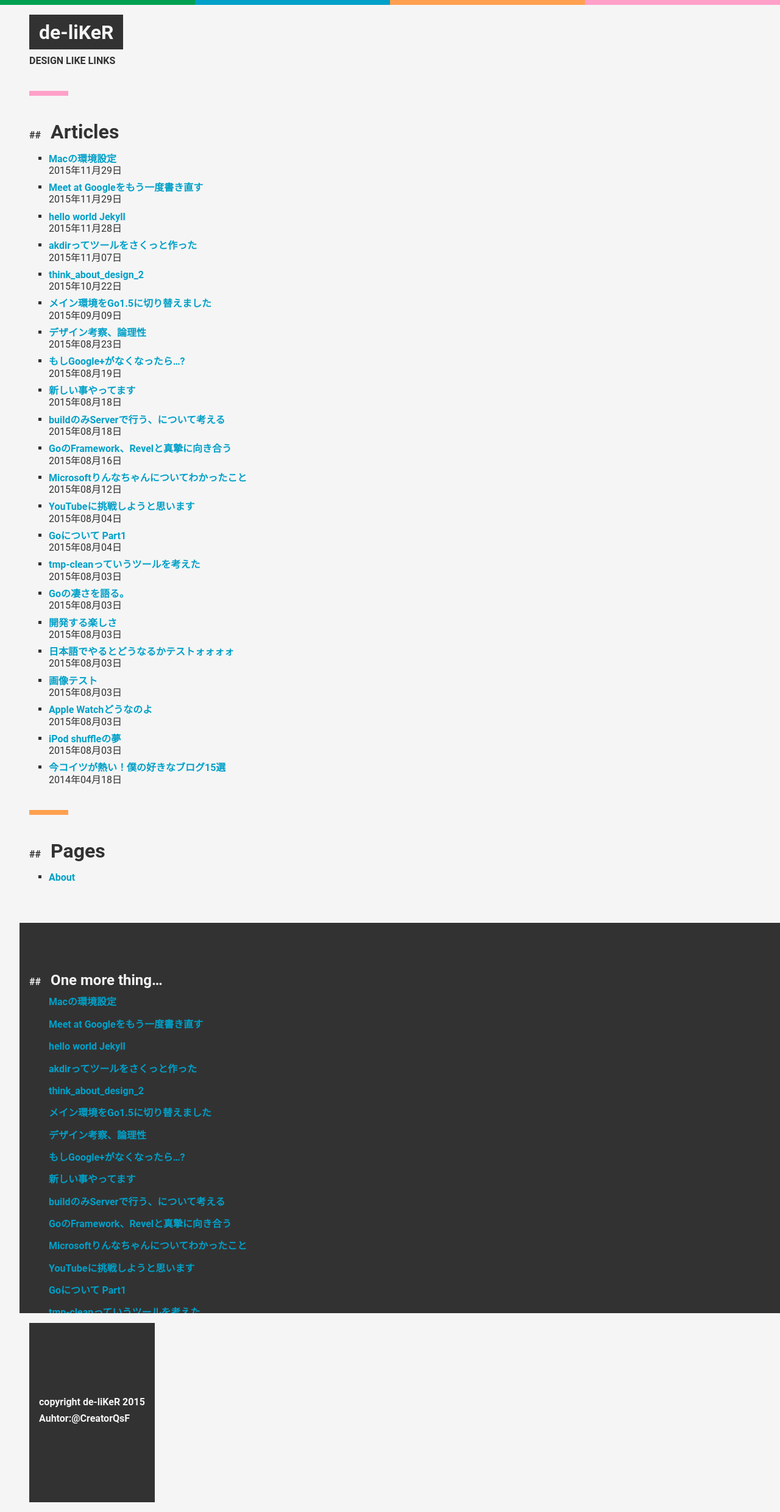
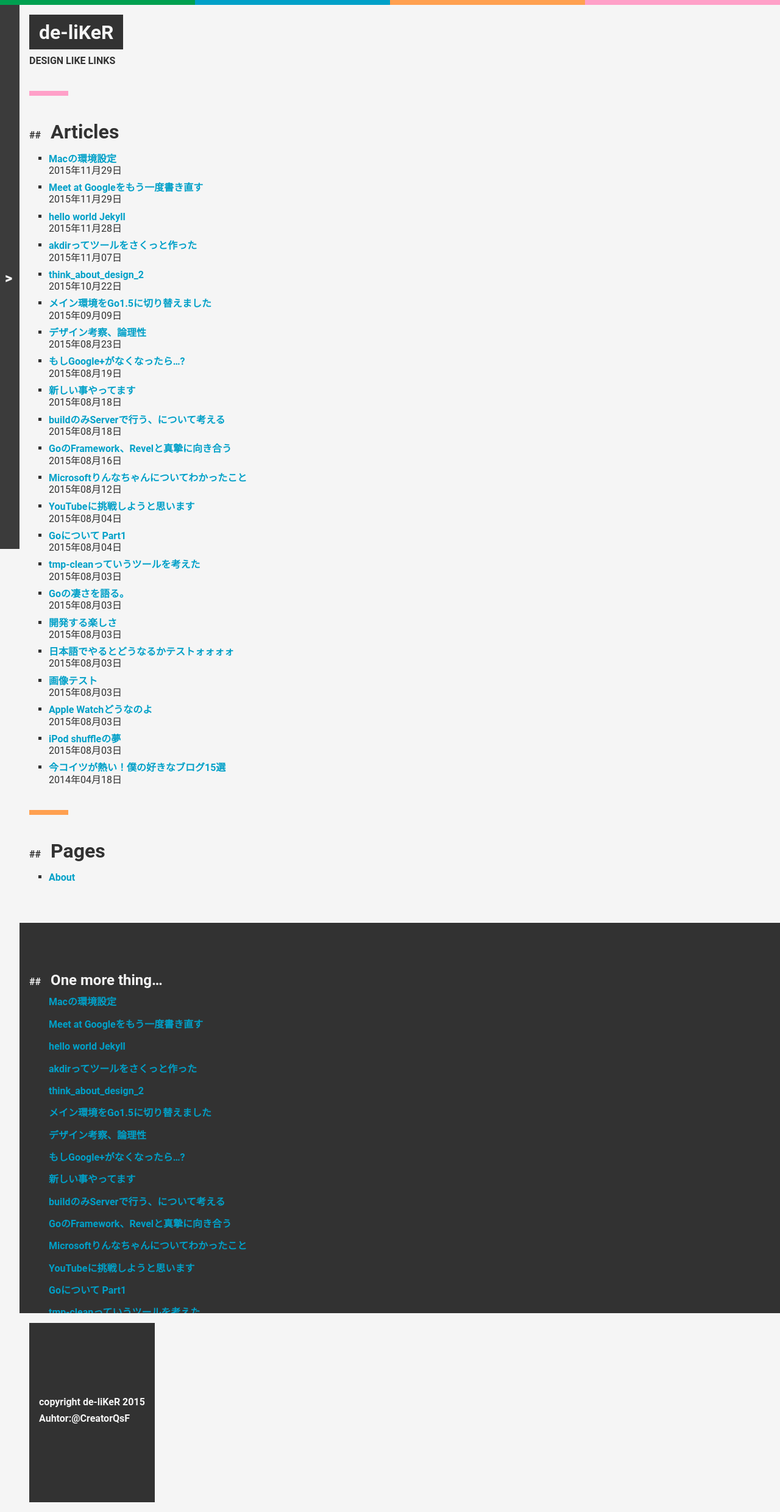
Before and after one commit to CreatorQsF/creatorqsf.github.io, a Jekyll site: the page built from index.md, in a window 1280 px wide. Shown: the whole page at 61% size. Built offline with Jekyll 4.4.1, drawn with Linux system fonts in a browser that asks for light colours.

Commit message:
2015/11/29

```diff
--- a/css/main.css
+++ b/css/main.css
@@ -342,7 +342,7 @@ nav {
 	position: fixed;
 	left: -208px;
 	top: 0;
-	width: 32px;
+	width: 240px;
 	height: 100vh;
 	background-color: rgba(50,50,50,.95);
 	transition: .32s;
```
